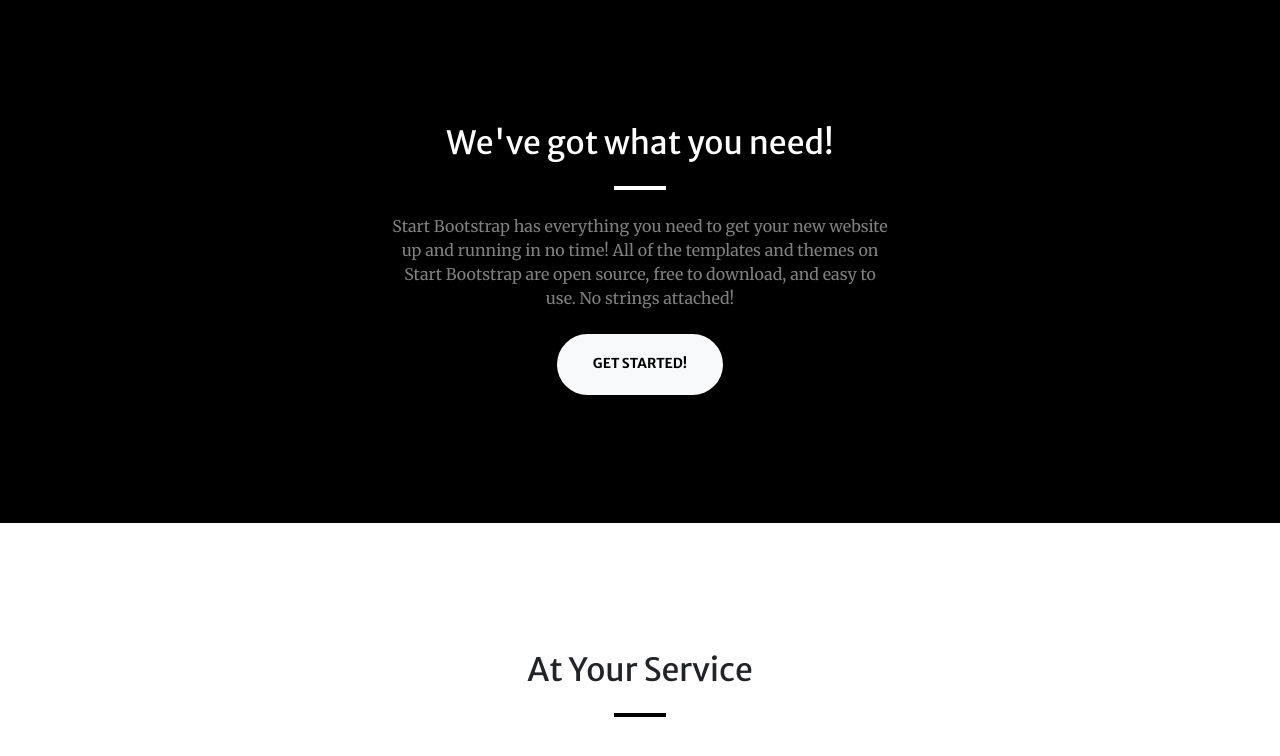
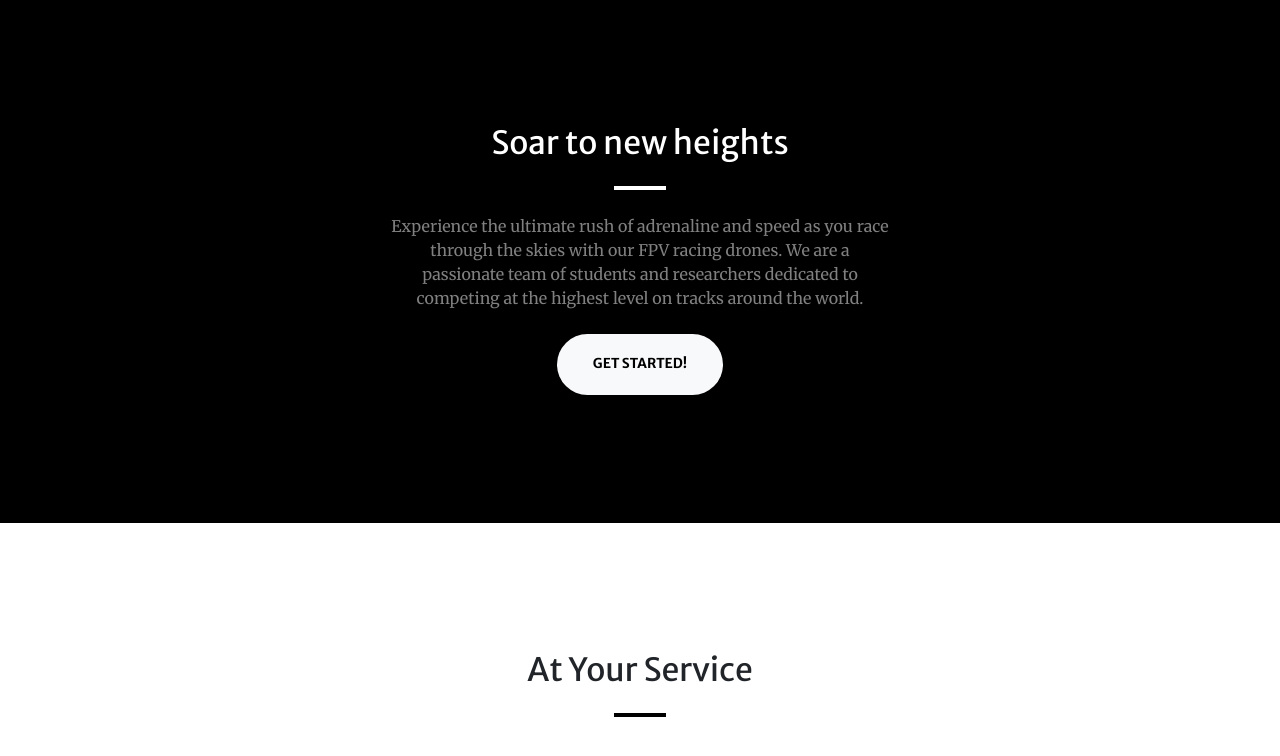
Before and after one commit to XWings-FPV/webpage, a Jekyll site: the page built from index.md, in a window 1280 px wide and 900 px high, scrolled down 767 px, cut to the strip 137-893 px from the top of the window. Built offline with Jekyll 4.4.1, drawn with Linux system fonts in a browser that asks for light colours; comment, search, counter and statistics services are not loaded.

Commit message:
Update index.md

```diff
--- a/index.md
+++ b/index.md
@@ -13,8 +13,8 @@ sections:
   - type: call-to-action.html
     section_id: about
     background_style: bg-primary
-    title: We've got what you need!
-    text: Start Bootstrap has everything you need to get your new website up and running in no time! All of the templates and themes on Start Bootstrap are open source, free to download, and easy to use. No strings attached!
+    title: Soar to new heights
+    text: Experience the ultimate rush of adrenaline and speed as you race through the skies with our FPV racing drones. We are a passionate team of students and researchers dedicated to competing at the highest level on tracks around the world.
     actions:
       - title: Get Started!
         url: '#page-top'
```
